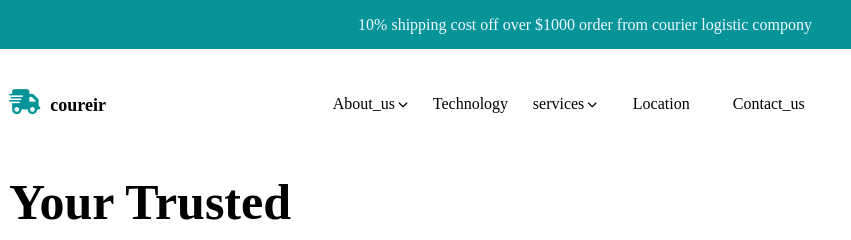
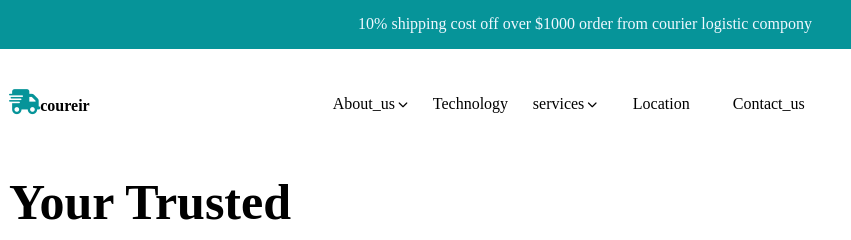
Before and after one commit to alihreza99/task-html-and-CSS, a plain HTML site: page index1.html in a window 1280 px wide. Shown: the top 240 px of the page, 55-906 px from the left. Drawn offline with Linux system fonts and the light colour scheme.

Commit message:
css second update

```diff
--- a/assets/css/style.css
+++ b/assets/css/style.css
@@ -1,6 +1,6 @@
 body{
     margin: 0;
-    overflow-x : none;
+
 }
 .blue-text{
     background-color: rgb(6, 148, 153);
@@ -9,13 +9,14 @@ body{
     height: 49px;
     top: 0;
 }
-.blue-text p{
+.blue-text a{
     color: aliceblue;
     position: absolute;
     width: 100%;
     text-align: center;
     background-color: rgb(6, 148, 153);
-
+    top: 15px;
+    text-decoration: none;
 }
 .blue-text button{
     position: absolute;
@@ -39,10 +40,7 @@ body{
     left: 5%;
     top: 10px;
 }
-.navbar strong{
-    font-size: large;
-    margin-left: 10px;
-}
+
 .items{
     position: absolute;
     display: flex;
@@ -845,11 +843,15 @@ body{
  .blue-text{
     width: 100%;
 }
+
 .th-page{
     width: 100%;
 }
 .fo-page{
     width: 100%;
+}
+.fo-page-r{
+    margin-left: 50%;
 }
 .fi-page{
     width: 100%;
@@ -880,6 +882,9 @@ body{
     .blue-text{
         width: 100%;
     }
+    .items{
+        margin-left: 0;
+    }
     .header-b-r-div img{
         width: 100%;
 
--- a/index1.html
+++ b/index1.html
@@ -14,7 +14,7 @@
     <header>
         <div class="first-page">
             <div class="blue-text">
-                <p>10% shipping cost off over $1000 order from courier logistic compony</p>
+                <a href="#">10% shipping cost off over $1000 order from courier logistic compony</a>
                 <button>X</button>
             </div>
             <div class="navbar">
```
